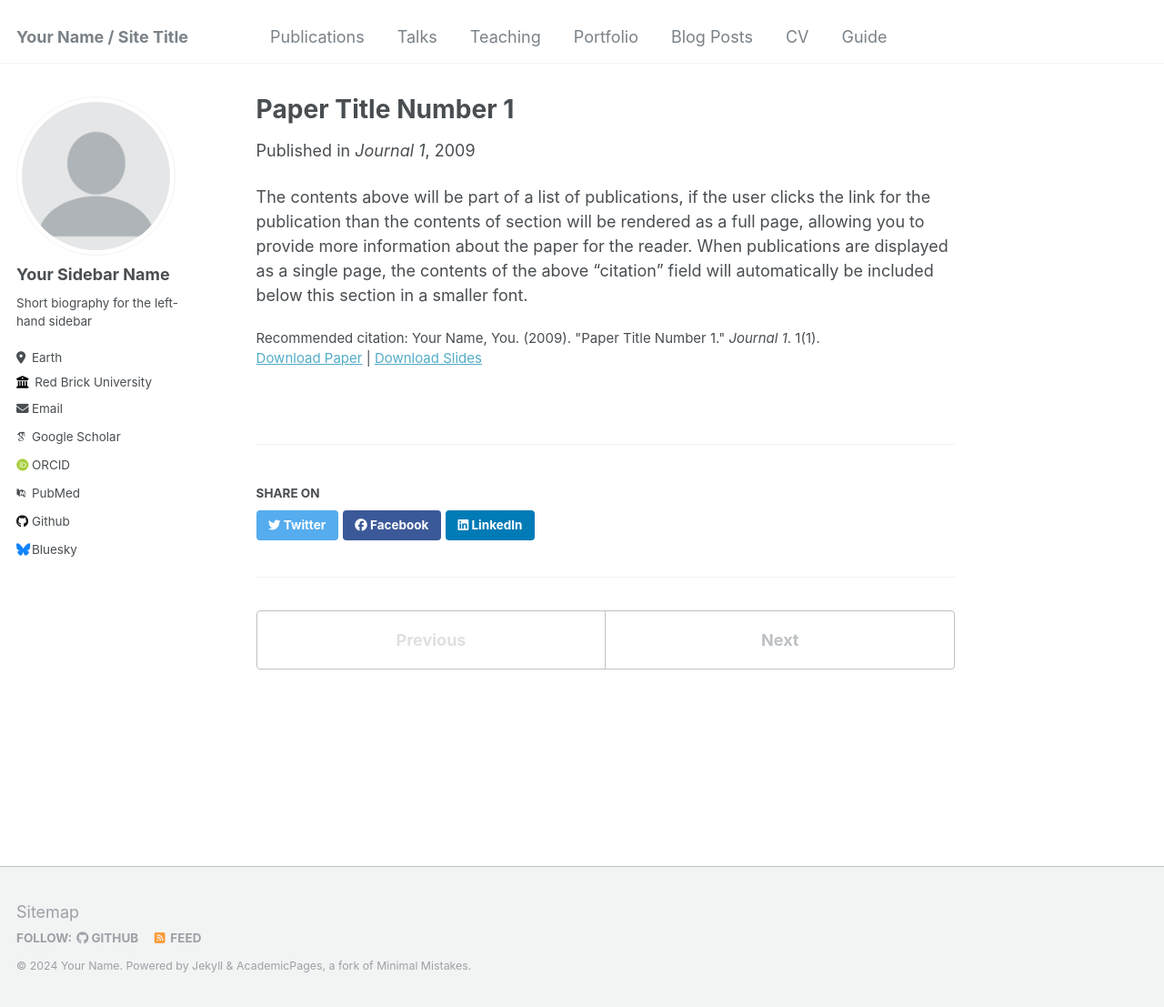
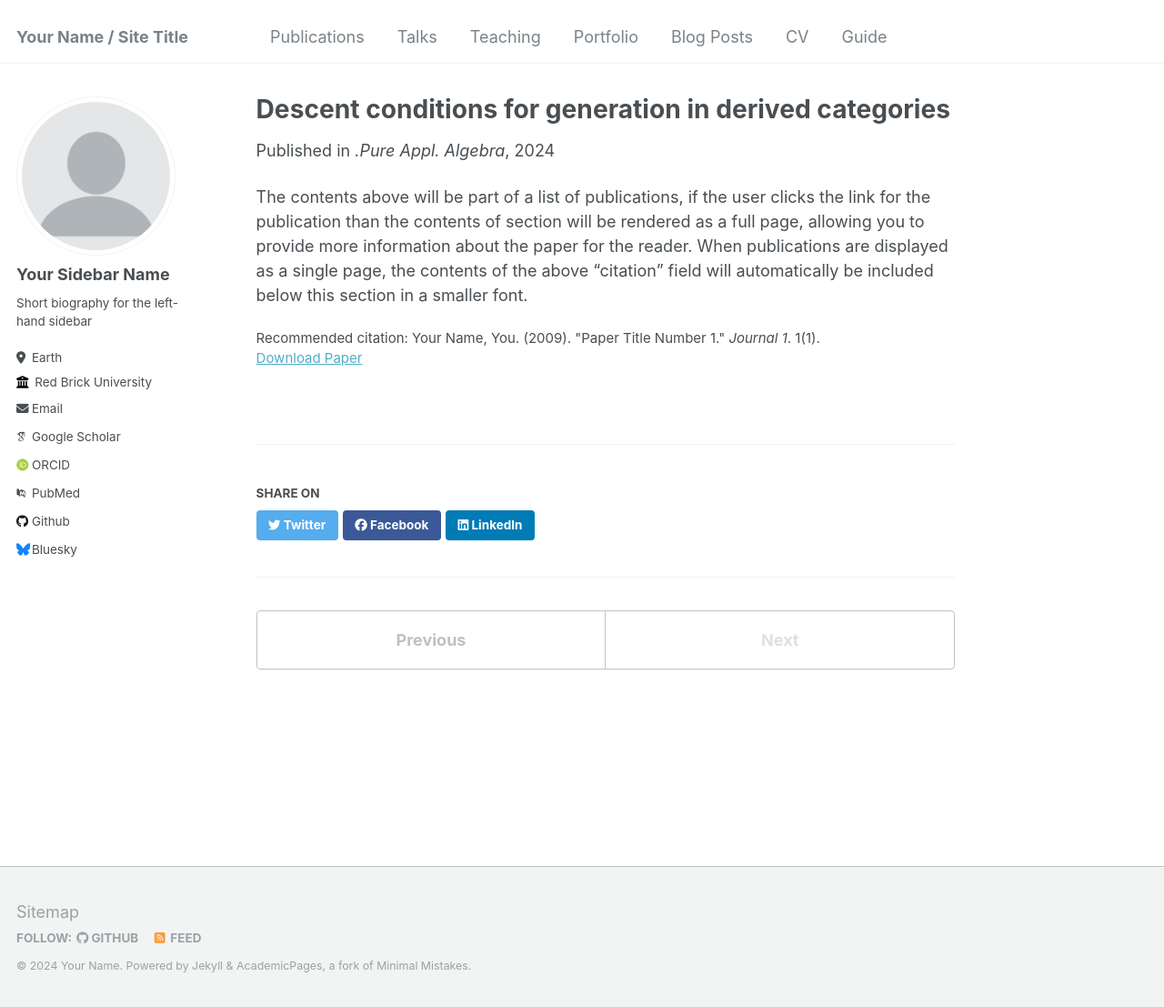
Before and after one commit to lankp/oldoldfile, a Jekyll site: the page built from _publications/2009-10-01-paper-title-number-1.md, in a window 1280 px wide and 1107 px high. Shown: the whole window at 91% size. Built offline with Jekyll 4.4.1, drawn with Linux system fonts in a browser that asks for light colours; some web fonts are replaced.

Commit message:
Update 2009-10-01-paper-title-number-1.md

```diff
--- a/_publications/2009-10-01-paper-title-number-1.md
+++ b/_publications/2009-10-01-paper-title-number-1.md
@@ -1,12 +1,12 @@
 ---
-title: "Paper Title Number 1"
+title: "Descent conditions for generation in derived categories"
 collection: publications
-permalink: /publication/2009-10-01-paper-title-number-1
-excerpt: 'This paper is about the number 1. The number 2 is left for future work.'
-date: 2009-10-01
-venue: 'Journal 1'
-slidesurl: 'http://academicpages.github.io/files/slides1.pdf'
-paperurl: 'http://academicpages.github.io/files/paper1.pdf'
+permalink: /publication/Descent conditions for generation in derived categories
+excerpt: ''
+date: 09-2024
+venue: '.Pure Appl. Algebra'
+preprinturl: 'https://doi.org/10.1016/j.jpaa.2024.107671'
+paperurl: 'https://doi.org/10.1016/j.jpaa.2024.107671'
 citation: 'Your Name, You. (2009). &quot;Paper Title Number 1.&quot; <i>Journal 1</i>. 1(1).'
 ---
 
```
